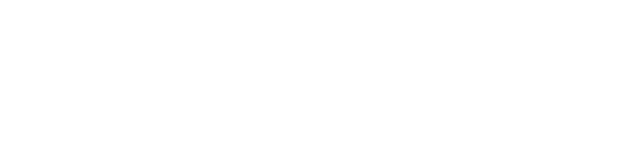
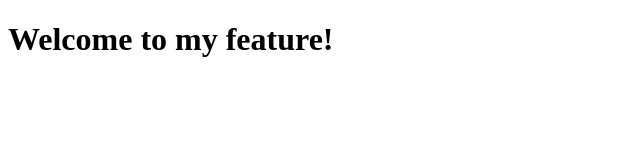
Before and after one commit to MarkHarropGitHub/git-branching-lesson, a plain HTML site: page index.html in a window 1280 px wide. Shown: the whole page, without its empty margins (0-640 px from the left). Drawn offline with Linux system fonts and the light colour scheme.

Commit message:
added h1

```diff
--- a/index.html
+++ b/index.html
@@ -7,6 +7,6 @@
   <title>Git branching lesson on test</title>
 </head>
 <body>
-
+  <h1>Welcome to my feature!</h1>
 </body>
 </html>
```
